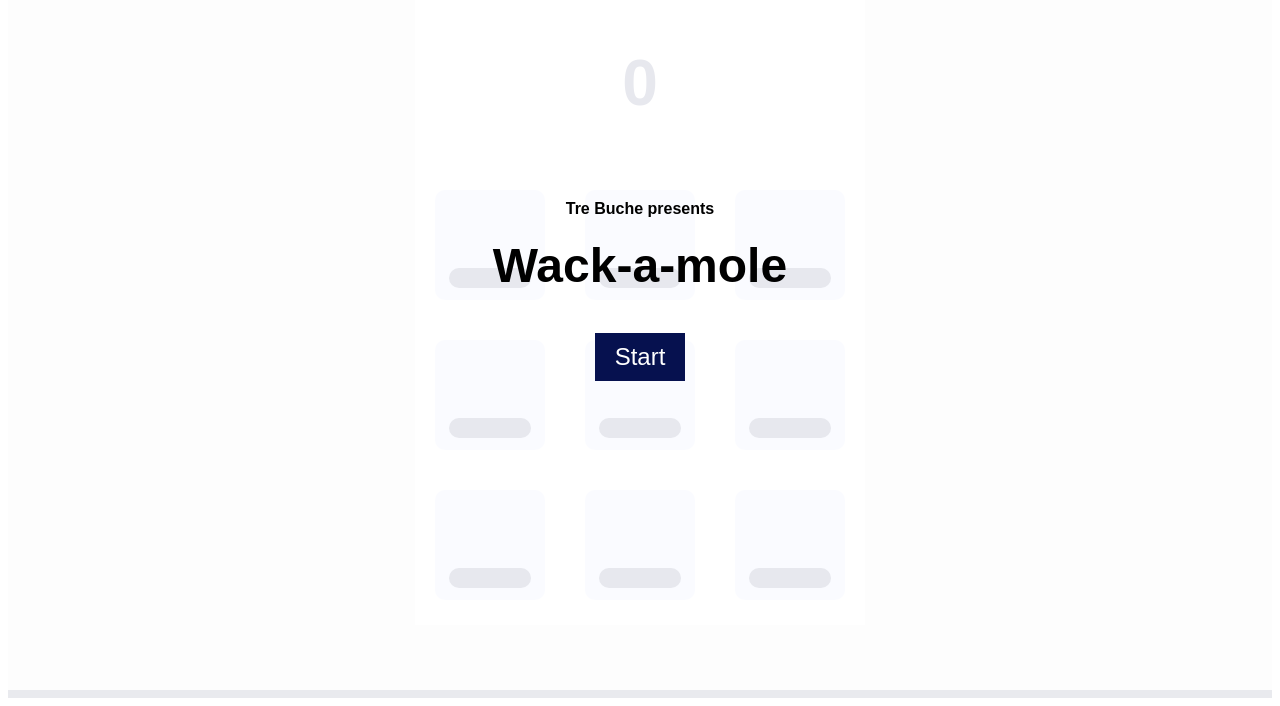
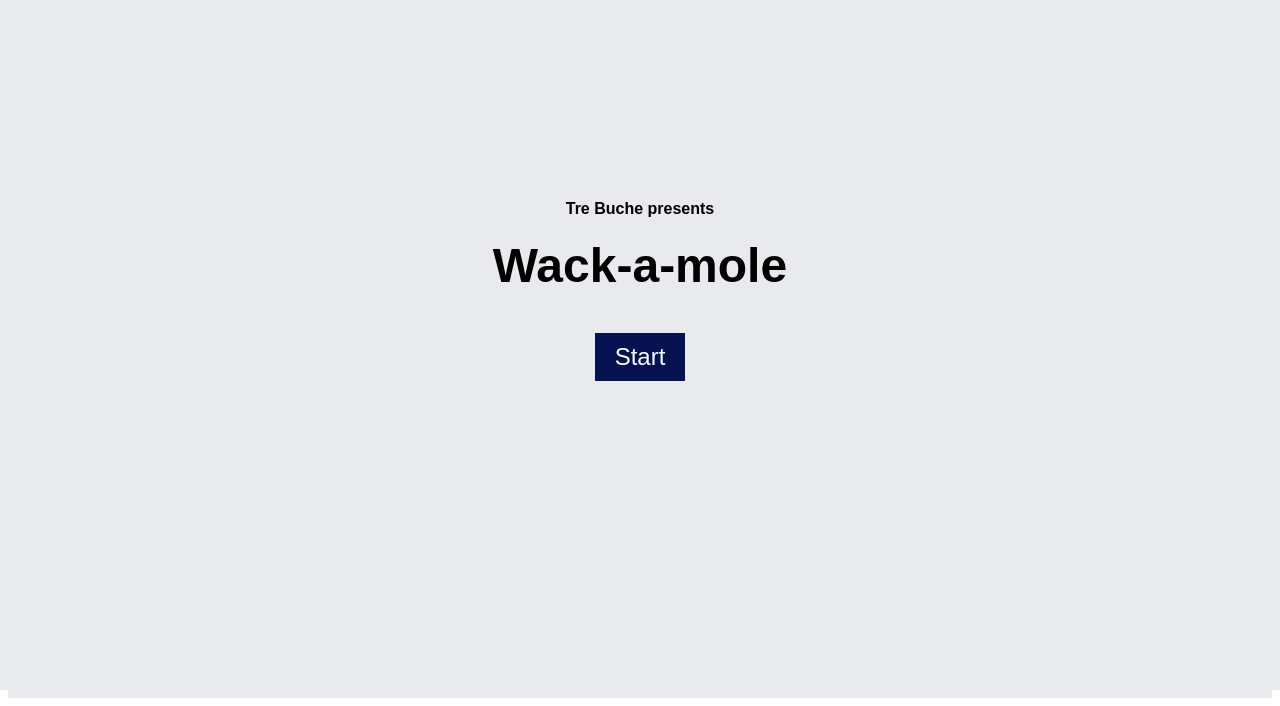
Before and after one commit to sutigit/hs-wack-a-mole, a Next.js app: page / in a window 1280 px wide. Shown: the part 110-816 px from the top of the page. Built offline with nearby package versions, Linux system fonts and the light colour scheme.

Commit message:
change start screen background

```diff
--- a/src/components/GameOverScreen.tsx
+++ b/src/components/GameOverScreen.tsx
@@ -27,7 +27,7 @@ const GameOverStyle: React.CSSProperties = {
     justifyContent: "center",
     alignItems: "center",
     flexDirection: "column",
-    backgroundColor: "rgba(255, 255, 255, 0.9)",
+    backgroundColor: "#E9EAEE",
     fontSize: "2rem",
     fontWeight: "bold",
 }
--- a/src/components/StartScreen.tsx
+++ b/src/components/StartScreen.tsx
@@ -27,7 +27,7 @@ const StartMenuStyle: React.CSSProperties = {
     justifyContent: "center",
     alignItems: "center",
     flexDirection: "column",
-    backgroundColor: "rgba(255, 255, 255, 0.9)",
+    backgroundColor: "#E9EAEE",
 }
 
 const StartButton: React.CSSProperties = {
```
